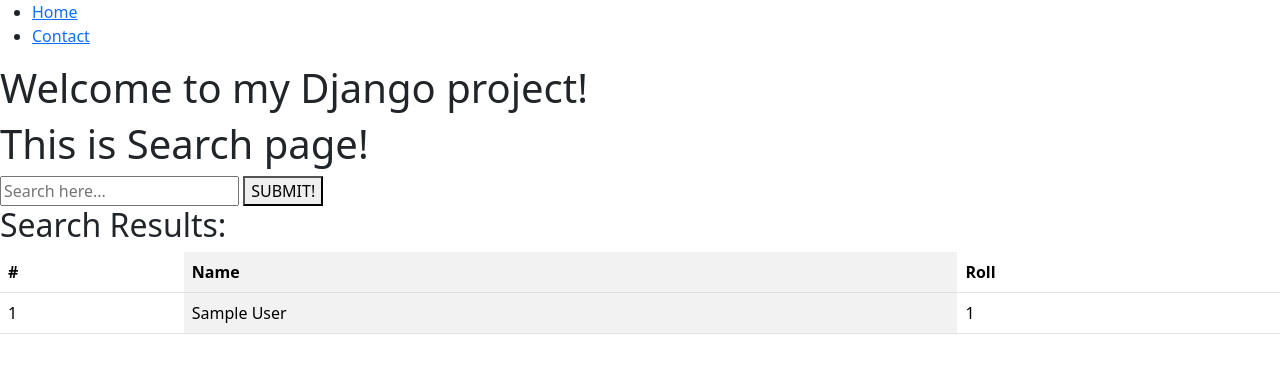
After one commit to varunsahil10/My-Django-Project, a Django app: page /search/ in a window 1280 px wide. The commit adds this page. Shown: the top 373 px of the page. Run offline with Django 5.2, Linux system fonts and the light colour scheme; tables that the repository leaves empty hold one stand-in row (values such as "Sample post").

Commit message:
Add search for student by name

```diff
--- a/home/templates/base.html
+++ b/home/templates/base.html
@@ -5,6 +5,8 @@
     <meta http-equiv="X-UA-Compatible" content="IE=edge">
     <meta name="viewport" content="width=device-width, initial-scale=1.0">
     <title>{% block title %}My Django Project{% endblock %}</title>
+
+    <link href="https://cdn.jsdelivr.net/npm/bootstrap@5.3.3/dist/css/bootstrap.min.css" rel="stylesheet" integrity="sha384-QWTKZyjpPEjISv5WaRU9OFeRpok6YctnYmDr5pNlyT2bRjXh0JMhjY6hW+ALEwIH" crossorigin="anonymous">
 </head>
 <body>
     <header>
--- /dev/null
+++ b/home/templates/search.html
@@ -0,0 +1,33 @@
+{% extends 'base.html' %}
+{% block title %}Search{% endblock %}
+{% block content %}
+
+    {{ block.super }}
+
+    <h1>This is Search page!</h1>
+    <form method="GET">
+        <input type="search" name="search" placeholder="Search here..." value="{{ request.GET.search }}">
+        <button type="submit">SUBMIT!</button>
+    </form>
+
+    <h2>Search Results:</h2>
+    <table class="table table-striped-columns">
+        <thead>
+            <tr>
+                <th>#</th>
+                <th>Name</th>
+                <th>Roll</th>
+            </tr>
+        </thead>
+        <tbody>
+            {% for student in students %}
+            <tr>
+                <td>{{ forloop.counter }}</td>
+                <td>{{ student.name }}</td>
+                <td>{{ student.roll }}</td>
+            </tr>
+            {% endfor %}
+        </tbody>
+    </table>
+
+{% endblock %}
--- a/home/urls.py
+++ b/home/urls.py
@@ -1,8 +1,9 @@
 from django.urls import path
-from home.views import index, contact,dynamic_route
+from home.views import *
 
 urlpatterns = [
     path('', index,name='home'),
     path('contact/', contact,name='contact'),
     path('dynamic_route/<int:number>', dynamic_route),
+    path('search/', search),
 ]
--- a/home/views.py
+++ b/home/views.py
@@ -39,3 +39,18 @@ def dynamic_route(request,number):
        result += f"\n {number} * {i} = {number * i}"
     print(result)
     return HttpResponse(result)
+
+def search(request):
+    students = Student.objects.all()
+
+    print(request.GET)
+    if 'search' in request.GET:
+        # searching name
+        name = request.GET['search']
+        students = students.filter(name__icontains=name)
+
+    context = {
+        'students': students
+    }
+
+    return render(request, 'search.html', context)
```
